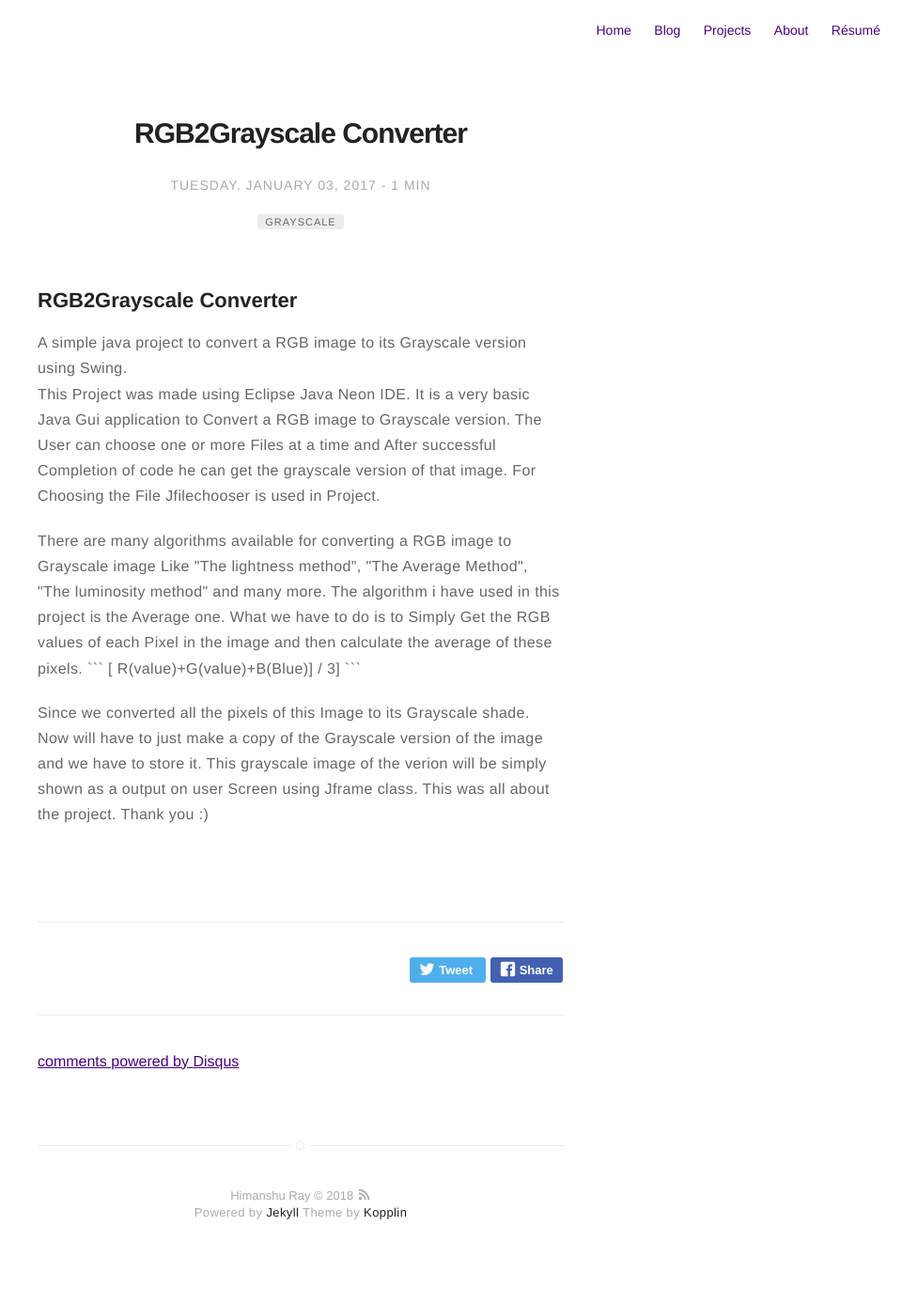
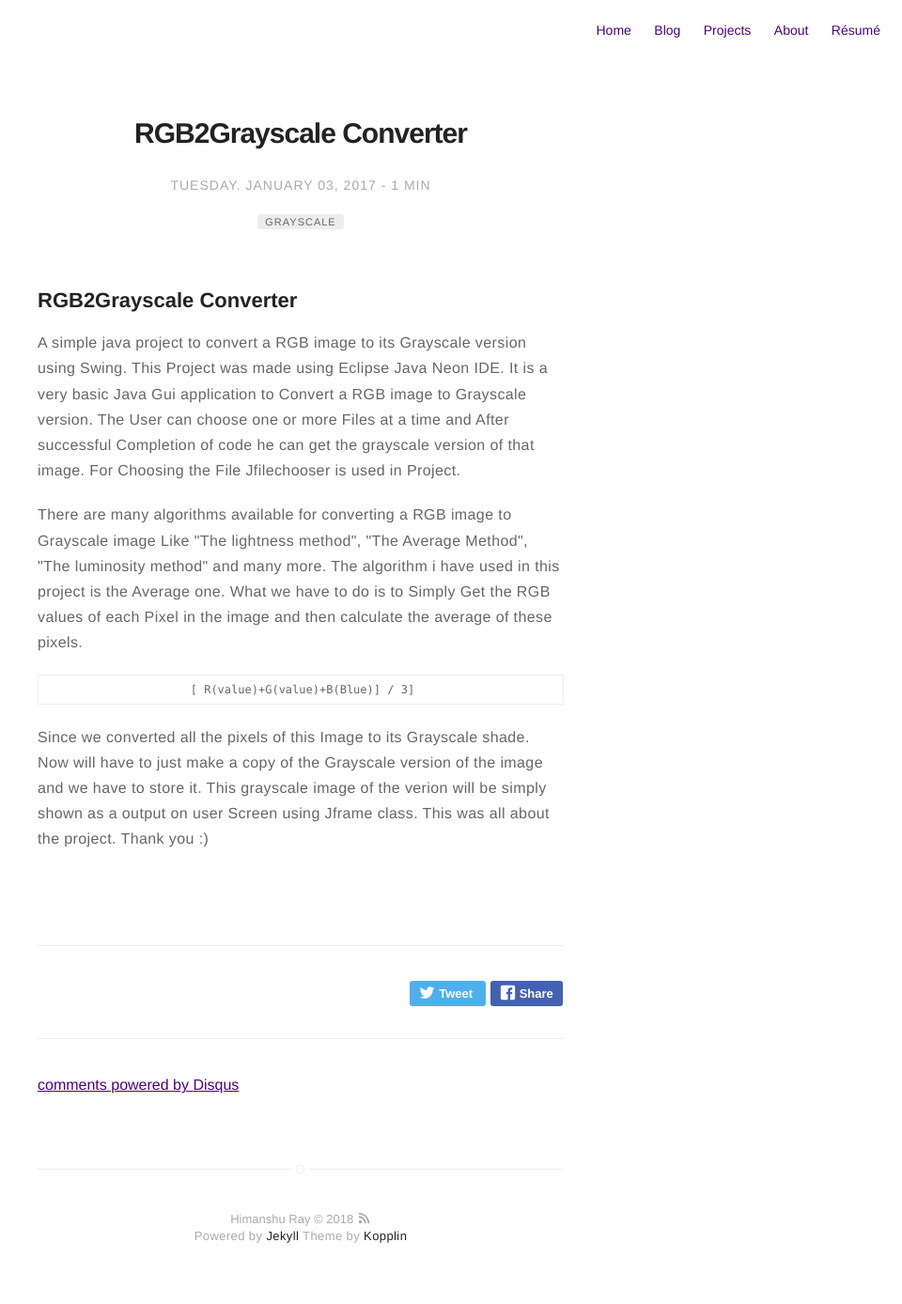
Before and after one commit to iamrayofhope/iamrayofhope.github.io, a Jekyll site: the page built from _posts/2018-01-03-RGB2Grayscale-Converter.md, in a window 1280 px wide. Shown: the whole page at 94% size, without its empty margins (320-1280 px from the left). Built offline with Jekyll 4.4.1, drawn with Linux system fonts in a browser that asks for light colours; comment, search, counter and statistics services are not loaded; before the commit the page ends 1362 px from its top, so only the background shows below that.

Commit message:
Update 2018-01-03-RGB2Grayscale-Converter.md

````diff
--- a/_posts/2018-01-03-RGB2Grayscale-Converter.md
+++ b/_posts/2018-01-03-RGB2Grayscale-Converter.md
@@ -14,7 +14,7 @@ externalLink: false
 ---
 ## RGB2Grayscale Converter
 
-<p>A simple java project to convert a RGB image to its Grayscale version using Swing.<br>
+<p>A simple java project to convert a RGB image to its Grayscale version using Swing.
 
 This Project was made using Eclipse Java Neon IDE. It is a very basic Java Gui application to Convert a RGB image to Grayscale version.
 
@@ -27,12 +27,11 @@ There are many algorithms available for converting a RGB image to Grayscale imag
 
 The algorithm i have used in this project is the Average one.
 
-What we have to do is to Simply Get the RGB values of each Pixel in the image and then calculate the average of these pixels.
+What we have to do is to Simply Get the RGB values of each Pixel in the image and then calculate the average of these pixels. </p>
 
 ```
                      [ R(value)+G(value)+B(Blue)] / 3]
 ```
-</p>
 <p>Since we converted all the pixels of this Image to its Grayscale shade.
 
 Now will have to just make a copy of the Grayscale version of the image and we have to store it.
````
